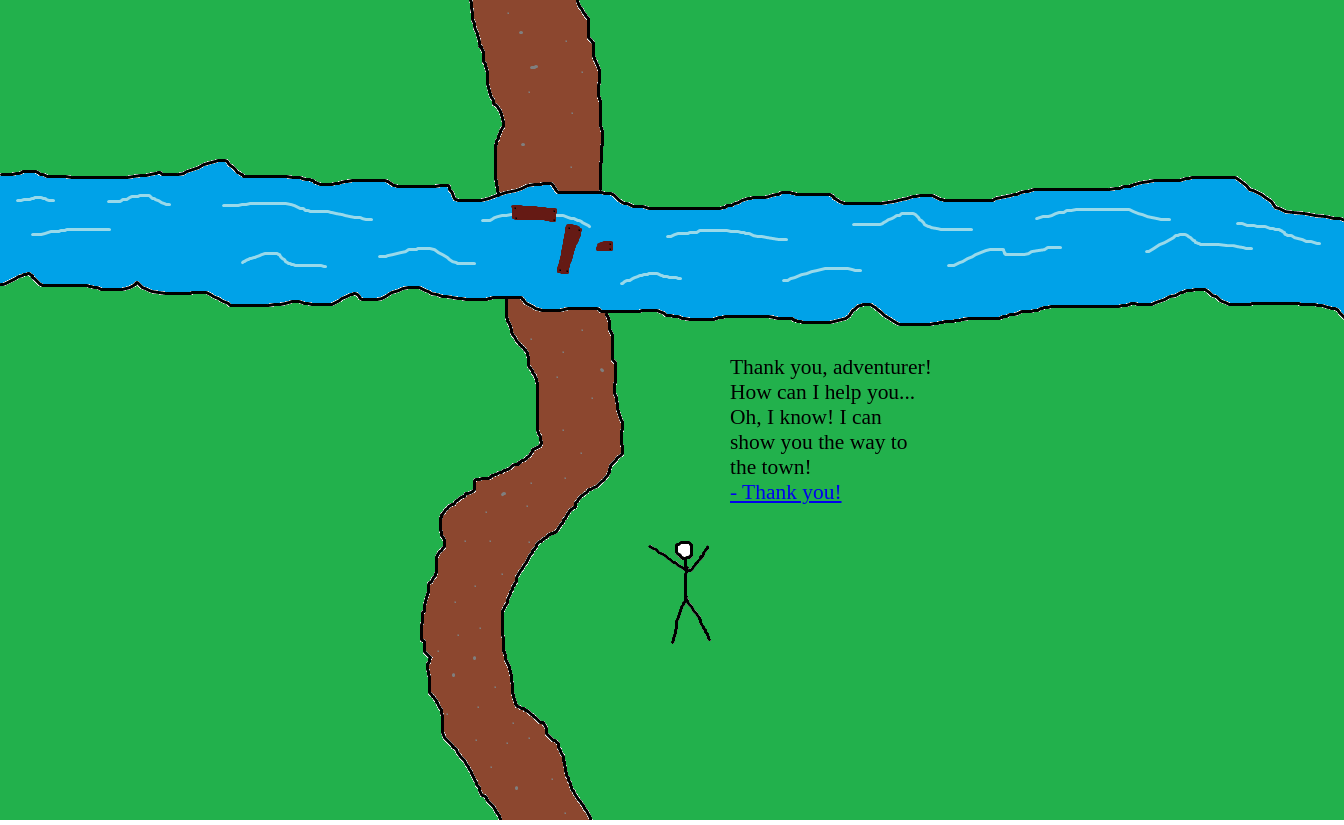
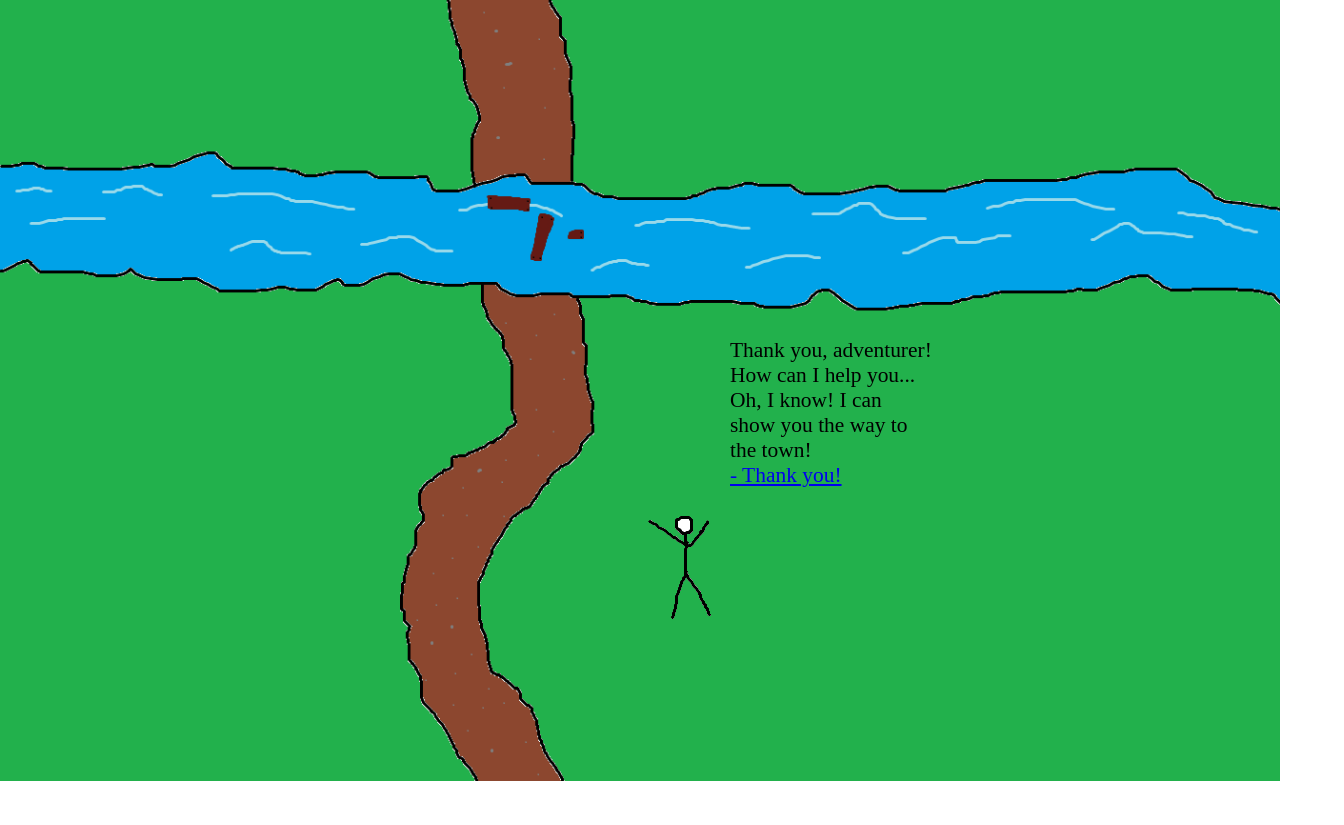
Before and after one commit to AlexStefanov2/Adventure-Game, a plain HTML site: page page2.html in a window 1280 px wide. Shown: the whole page, 1344 px wide, since content can reach past the window. After the commit the page ends 800 px from the top, so only its background shows below. Drawn offline with Linux system fonts and the light colour scheme.

Commit message:
Polish the game a little

```diff
--- a/page2.html
+++ b/page2.html
@@ -7,7 +7,7 @@
 
     <body>
         <div class="page">
-            <img src="images/river2.png" alt="Could not find background image."/>
+            <img style="width:100%; height:100%" src="images/river2.png" alt="Could not find background image."/>
             <div>
                 <img src="images/character1.png" alt="Cound not find character image." class="character"/>
                 <div class="text">
--- a/style1.css
+++ b/style1.css
@@ -18,12 +18,12 @@
 
 .character {
     position: absolute;
-    top: 83%;
-    left: 600px;
+    top: 81%;
+    left: 45%;
 }
 
 .text {
     position: absolute;
-    top: 79%;
-    left: 700px;
+    top: 77%;
+    left: 54%;
 }
--- a/style3.css
+++ b/style3.css
@@ -34,6 +34,9 @@
 .bubble {
     position: absolute;
     background-image: url(images/bubble.png);
+    background-size: 100% 96%;
+    background-repeat: no-repeat;
+    overflow: none;
     width: 228px;
-    height: 267px;
+    height: auto;
 }
```
Also changed, not shown: page1.html (+1 -1 lines), page3.html (+1 -0 lines).
